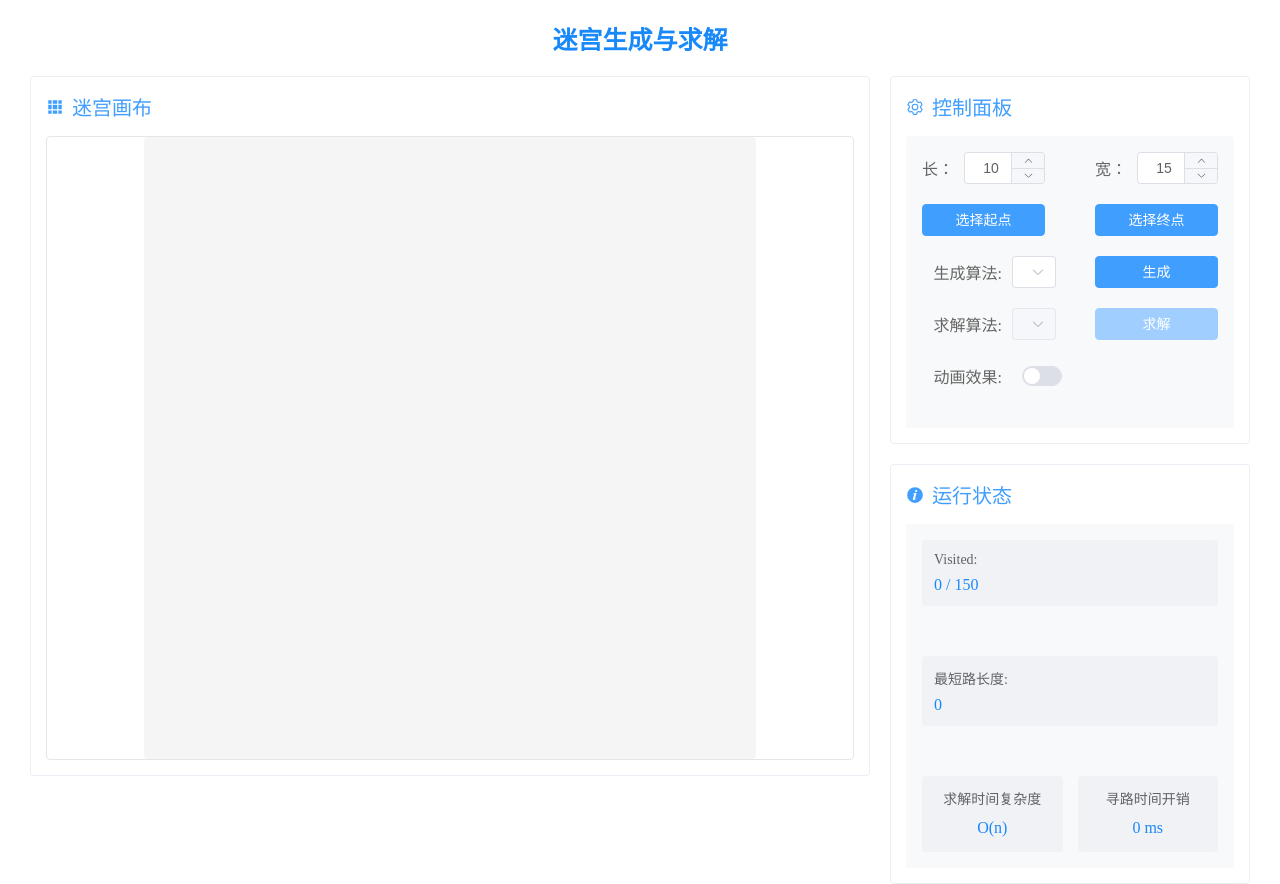
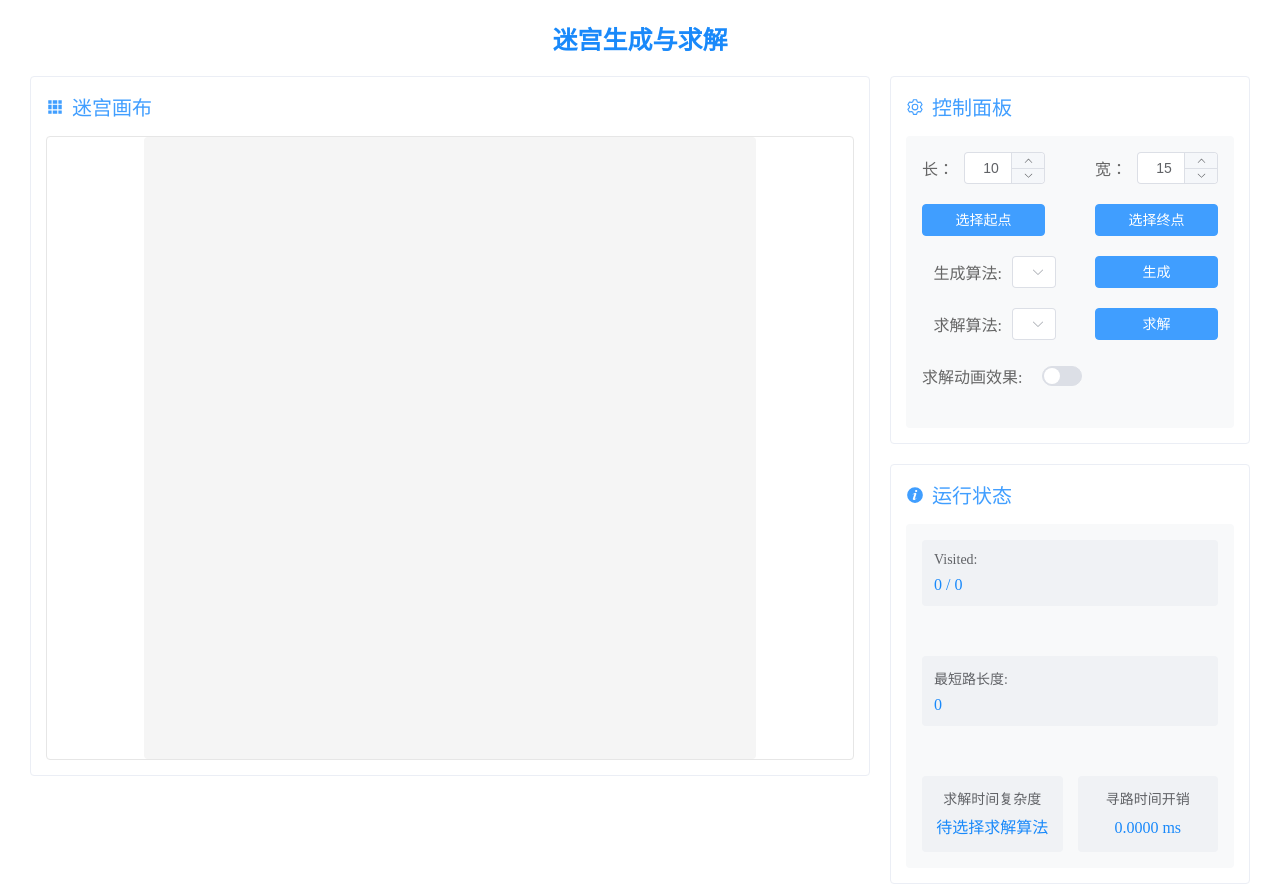
Before and after one commit to heisenberg-c1/https---github.com-heisenberg-c1-mazeSolver, a Vue app: page / in a window 1280 px wide. Built offline with nearby package versions, Linux system fonts and the light colour scheme.

Commit message:
showPannel finished

```diff
--- a/src/components/ControlPanel.vue
+++ b/src/components/ControlPanel.vue
@@ -1,71 +1,62 @@
 <script setup>
-import { onMounted } from 'vue'
-import { useMazeStore } from '@/stores/MazeStore';
+import { useMazeStore } from '@/stores/MazeStore'
 import { storeToRefs } from 'pinia'
 
-const mazeStore = useMazeStore();
-const {
-  height, width, isAnimate, animationSpeed, genAlgo, solveAlgo,
-  isGenerating, isSolving
-} = storeToRefs(mazeStore);
+const mazeStore = useMazeStore()
+const { height, width, isAnimate, animationSpeed, genAlgo, solveAlgo } = storeToRefs(mazeStore)
 
 const props = {
   expandTrigger: 'hover',
   value: 'value',
   label: 'label',
-  emitPath: false
-};
+  emitPath: false,
+}
 
 // 求解算法
 const solveOptions = [
-  { value: 'dfs', label: 'DFS', children: [{ value: 'dfs-recursive', label: '递归实现' }, { value: 'dfs-iterative', label: '递推实现' }] },
-  { value: 'bfs', label: 'BFS'},
+  {
+    value: 'dfs',
+    label: 'DFS',
+    children: [
+      { value: 'dfs-recursive', label: '递归实现' },
+      { value: 'dfs-iterative', label: '递推实现' },
+    ],
+  },
+  { value: 'bfs', label: 'BFS' },
   { value: 'astar', label: 'A*' },
-  { value: 'dijkstra', label: 'Dijkstra' }
-];
+  { value: 'dijkstra', label: 'Dijkstra' },
+]
 
 // 生成算法
 const generateOptions = [
   { value: 'Prim', label: 'Prim' },
-  { value: 'Kruskal', label: 'Kruskal' }
-];
+  { value: 'Kruskal', label: 'Kruskal' },
+]
 
 // 选择起点：调用 Pinia 方法设置选择模式
 const handleSelectStart = () => {
-  mazeStore.setSelectionMode('start');
-};
+  mazeStore.setSelectionMode('start')
+}
 
 // 选择终点：调用 Pinia 方法设置选择模式
 const handleSelectEnd = () => {
-  mazeStore.setSelectionMode('end');
-};
+  mazeStore.setSelectionMode('end')
+}
 
-// 生成迷宫：调用 Pinia 的 generateMaze Action（核心）
+// 生成迷宫：调用 Pinia 的 generateMaze Action
 const handleGenerate = () => {
-  mazeStore.generateMaze(); // 触发生成逻辑，更新 grid/start/end 状态
-};
+  mazeStore.generateMaze()
+}
 
 // 求解迷宫：预留方法
 const handleSolve = () => {
   if (!mazeStore.grid) {
-    console.log('请先生成迷宫');
-    return;
+    console.log('请先生成迷宫')
+    return
   }
-  console.log('开始求解迷宫');
-  mazeStore.solveMaze();
-};
-
-onMounted(() => {
-  console.log("MazeStore", mazeStore);
-});
-
-
-
-
-// import { watch } from 'vue';
-// watch(mazeStore.solveAlgo, () => {
-//   console.log("生成算法选择更改为:", mazeStore.solveAlgo);
-// });
+  // console.log('开始求解迷宫')
+  mazeStore.solveMaze()
+}
 
 </script>
 
@@ -73,7 +64,7 @@ onMounted(() => {
   <!-- 尺寸设置行 -->
   <el-row :gutter="50" class="control-row">
     <el-col :span="12">
-      <div style="display: flex; gap: 10px; align-items: center;">
+      <div style="display: flex; gap: 10px; align-items: center">
         <span>长：</span>
         <el-input-number
           v-model="height"
@@ -81,12 +72,11 @@ onMounted(() => {
           :max="100"
           controls-position="right"
           style="width: 100%"
-          :disabled="isGenerating || isSolving"
         />
       </div>
     </el-col>
     <el-col :span="12">
-      <div style="display: flex; gap: 10px; align-items: center;">
+      <div style="display: flex; gap: 10px; align-items: center">
         <span>宽：</span>
         <el-input-number
           v-model="width"
@@ -94,7 +84,6 @@ onMounted(() => {
           :max="100"
           controls-position="right"
           style="width: 100%"
-          :disabled="isGenerating || isSolving"
         />
       </div>
     </el-col>
@@ -103,24 +92,12 @@ onMounted(() => {
   <!-- 选择起点/终点行 -->
   <el-row :gutter="50" class="control-row">
     <el-col :span="12">
-      <el-button
-        type="primary"
-        style="width: 100%"
-        @click="handleSelectStart"
-        :disabled="isGenerating || isSolving"
-      >
+      <el-button type="primary" style="width: 100%" @click="handleSelectStart">
         选择起点
       </el-button>
     </el-col>
     <el-col :span="12">
-      <el-button
-        type="primary"
-        style="width: 100%"
-        @click="handleSelectEnd"
-        :disabled="isGenerating || isSolving"
-      >
-        选择终点
-      </el-button>
+      <el-button type="primary" style="width: 100%" @click="handleSelectEnd"> 选择终点 </el-button>
     </el-col>
   </el-row>
 
@@ -134,19 +111,12 @@ onMounted(() => {
           :options="generateOptions"
           :props="props"
           style="width: 100%"
-          :disabled="isGenerating || isSolving"
         />
       </div>
     </el-col>
     <el-col :span="12">
-      <el-button
-        type="primary"
-        style="width: 100%"
-        @click="handleGenerate"
-        :disabled="isGenerating || isSolving"
-      >
-        <span v-if="!isGenerating">生成</span>
-        <span v-if="isGenerating">生成中...</span>
+      <el-button type="primary" style="width: 100%" @click="handleGenerate">
+        <span>生成</span>
       </el-button>
     </el-col>
   </el-row>
@@ -161,19 +131,12 @@ onMounted(() => {
           :options="solveOptions"
           :props="props"
           style="width: 100%"
-          :disabled="!mazeStore.grid || isGenerating || isSolving"
         />
       </div>
     </el-col>
     <el-col :span="12">
-      <el-button
-        type="primary"
-        style="width: 100%"
-        @click="handleSolve"
-        :disabled="!mazeStore.grid || isGenerating || isSolving"
-      >
-        <span v-if="!isSolving">求解</span>
-        <span v-if="isSolving">求解中...</span>
+      <el-button type="primary" style="width: 100%" @click="handleSolve">
+        <span>求解</span>
       </el-button>
     </el-col>
   </el-row>
@@ -182,12 +145,8 @@ onMounted(() => {
   <el-row :gutter="50" class="control-row">
     <el-col :span="24">
       <div class="label-wrap">
-        <span>动画效果:</span>
-        <el-switch
-          v-model="isAnimate"
-          style="margin-left: 10px"
-          :disabled="isGenerating || isSolving"
-        />
+        <span>求解动画效果:</span>
+        <el-switch v-model="isAnimate" style="margin-left: 10px" />
       </div>
     </el-col>
   </el-row>
@@ -196,14 +155,13 @@ onMounted(() => {
   <el-row :gutter="50" class="control-row" v-if="isAnimate">
     <el-col :span="24">
       <div class="label-wrap">
-        <span>动画速度:</span>
+        <span>动画延迟:</span>
         <el-slider
           v-model="animationSpeed"
           style="margin-left: 10px; flex: 1"
           :min="10"
           :max="300"
           :step="10"
-          :disabled="isGenerating || isSolving"
         />
       </div>
     </el-col>
--- a/src/components/MazeCanvas.vue
+++ b/src/components/MazeCanvas.vue
@@ -97,7 +97,7 @@ const drawCell = (cell, x, y, cellSize, fillColor = null) => {
   ctx.fillRect(x, y, cellSize, cellSize)
 }
 
-// 基础渲染迷宫（无动画）
+
 const renderMaze = () => {
   if (!ctx || !store.grid) return
 
@@ -120,9 +120,11 @@ const renderMaze = () => {
 
 // 动画渲染迷宫求解过程
 const animateSolution = async () => {
-  if (!ctx || !store.grid || !store.solveSteps.length) return
+  if (!ctx || !store.grid || !store.solveSteps.length) {
+    return
+  }
 
-  const { grid, cellSize, solveSteps, animationSpeed } = store
+  const { grid, cellSize, solveSteps } = store
   const offsetX = (canvasWidth.value - grid[0].length * cellSize) / 2
   const offsetY = (canvasHeight.value - grid.length * cellSize) / 2
 
@@ -139,23 +141,6 @@ const animateSolution = async () => {
       })
     })
 
-    // 2. 绘制已访问格子（浅蓝色 - 表示被探索过的点）
-    // if (step) {
-    //   step.visited.forEach((visitedCell) => {
-    //     // 跳过起点和终点
-    //     if (
-    //       (store.start && visitedCell.row === store.start.row && visitedCell.col === store.start.col) ||
-    //       (store.end && visitedCell.row === store.end.row && visitedCell.col === store.end.col)
-    //     ) {
-    //       return
-    //     }
-
-    //     const x = offsetX + visitedCell.col * cellSize
-    //     const y = offsetY + visitedCell.row * cellSize
-    //     ctx.fillStyle = '#1E90FF' // 浅蓝色
-    //     ctx.fillRect(x + 1, y + 1, cellSize - 2, cellSize - 2) // 留1px边距
-    //   })
-    // }
 
     // 绘制当前探索位置（深蓝色）
    for (let j = 0; j <= i; j++) {  // 从0到当前步骤i
@@ -203,12 +188,14 @@ const animateSolution = async () => {
     })
   }
 
-  await new Promise((resolve) => setTimeout(resolve, animationSpeed))
+  await new Promise((resolve) => setTimeout(resolve, store.animationSpeed / 10))
 }
 }
 // 渲染最终解决方案（包含所有探索过的点和最短路径）
 const renderSolution = () => {
-  if (!ctx || !store.grid) return
+  if (!ctx || !store.grid) {
+    return
+  }
 
   const { grid, cellSize } = store
   const offsetX = (canvasWidth.value - grid[0].length * cellSize) / 2
@@ -347,17 +334,17 @@ watch(
 )
 
 // 监听窗口大小变化
-const handleResize = () => {
+const handleResize = debounce(()=>{
   initCanvas()
-  // 重新渲染当前状态
-  if (store.solveSteps.length > 0 && store.isAnimate) {
-    animateSolution()
-  } else if (store.shortestPath.length > 0) {
-    renderSolution()
-  } else {
+
+  if (store.grid !== null) {
     renderMaze()
   }
-}
+  if (store.shortestPath.length > 0) {
+    renderSolution()
+  }
+
+}, 100)
 
 onMounted(() => {
   initCanvas()
@@ -367,6 +354,18 @@ onMounted(() => {
 onUnmounted(() => {
   window.removeEventListener('resize', handleResize)
 })
+
+function debounce(fn, delay) {
+  let timer = null
+  return function() {
+    clearTimeout(timer)
+    timer = setTimeout(() => fn.apply(this, arguments), delay)
+  }
+}
+
+
+
+
 </script>
 
 <style scoped>
@@ -384,6 +383,9 @@ onUnmounted(() => {
   cursor: pointer;
   border-radius: 4px;
   background: #f5f5f5;
-  display: block; /* 确保canvas是块级元素 */
+  display: block;
+  object-fit: contain;
+  max-width: 100%;
+  max-height: 100%;
 }
 </style>
--- a/src/components/StatusDisplay.vue
+++ b/src/components/StatusDisplay.vue
@@ -1,5 +1,4 @@
 <script setup>
-import { ref} from 'vue';
 import { useMazeStore } from '@/stores/MazeStore';
 import { storeToRefs } from 'pinia'
 const mazeStore = useMazeStore();
@@ -7,10 +6,10 @@ const mazeStore = useMazeStore();
 
 
 //TODO::时间复杂度动态计算
-const timeComplexityLatex = ref('O(n)');
 
 
-const {visitedCells, totalCells, timeTaken, shortestPath} = storeToRefs(mazeStore)
+
+const {visitedCells, totalEmptyCells, timeTaken, shortestPath, timeComplexity} = storeToRefs(mazeStore)
 
 
 </script>
@@ -19,10 +18,9 @@ const {visitedCells, totalCells, timeTaken, shortestPath} = storeToRefs(mazeStor
 
 
 <template>
-  <!-- Visited 独占一行 -->
   <div class="status-item visited-item">
     <span class="status-label">Visited:</span>
-    <span class="status-value">{{ visitedCells }} / {{ totalCells }}</span>
+    <span class="status-value">{{ visitedCells }} / {{ totalEmptyCells }}</span>
   </div>
   <div class="status-item visited-item">
     <span class="status-label">最短路长度:</span>
@@ -33,14 +31,13 @@ const {visitedCells, totalCells, timeTaken, shortestPath} = storeToRefs(mazeStor
     <div class="status-item complexity-item">
       <span class="status-label">求解时间复杂度</span>
       <div class="status-content">
-        <!-- 假设使用 KaTeX 渲染 LaTeX，例如 O(n²) -->
-        <span v-html="timeComplexityLatex"></span>
+        <span v-html="timeComplexity"></span>
       </div>
     </div>
     <div class="status-item time-item">
       <span class="status-label">寻路时间开销</span>
       <div class="status-content">
-        <span>{{ timeTaken }} ms</span>
+        <span>{{ timeTaken.toFixed(4) }} ms</span>
       </div>
     </div>
   </div>
--- a/src/stores/MazeStore.js
+++ b/src/stores/MazeStore.js
@@ -12,8 +12,8 @@ export const useMazeStore = defineStore('maze', {
     height: 10,
     width: 15,
     totalCells: 150,
-    genAlgo: 'Prim', // 生成算法
-    solveAlgo: 'dfs-recursive', // 求解算法
+    genAlgo: null, // 生成算法
+    solveAlgo: null, // 求解算法
     seed: null,
     isAnimate: false,
     animationSpeed: 50, // 动画延迟（毫秒）
@@ -44,6 +44,38 @@ export const useMazeStore = defineStore('maze', {
     visitedCells(state) {
       return state.visitedCount
     },
+    totalEmptyCells(state) {
+      if (!state.grid) {
+        console.log('grid is null')
+        return 0
+      }
+      let count = 0
+      for (let row of state.grid) {
+        for (let cell of row) {
+          if (!cell.isWall) {
+            count++
+          }
+        }
+      }
+      return count
+    },
+    timeComplexity(state) {
+      switch (state.solveAlgo) {
+        case 'dfs-recursive':
+          return 'O(N)'
+        case 'dfs-iterative':
+          return 'O(N)'
+        case 'bfs':
+          return 'O(N)'
+        case 'astar':
+          return  'O(N² log N)'
+        case 'dijkstra':
+          return 'O(N² log N)'
+        default:
+          return '待选择求解算法'
+      }
+    }
+
   },
 
   actions: {
```
Also changed, not shown: src/alogorithms/generators/Prim.js (line endings or trailing spaces).
